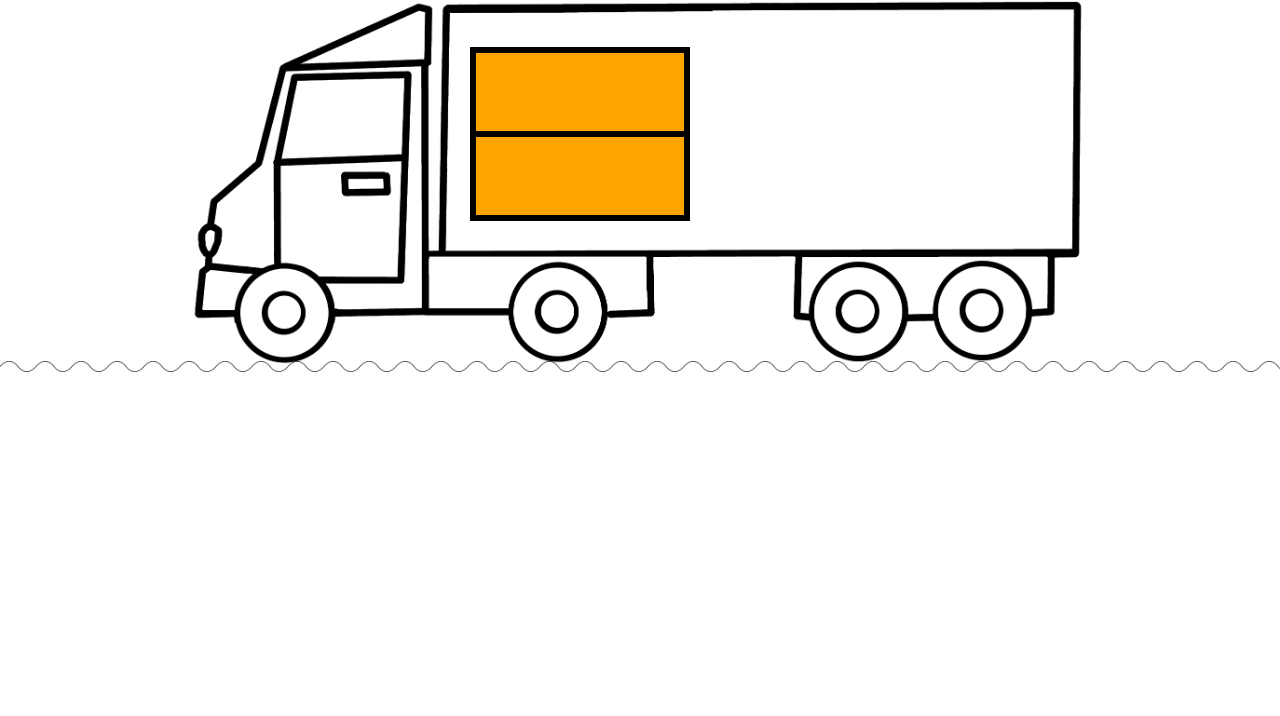
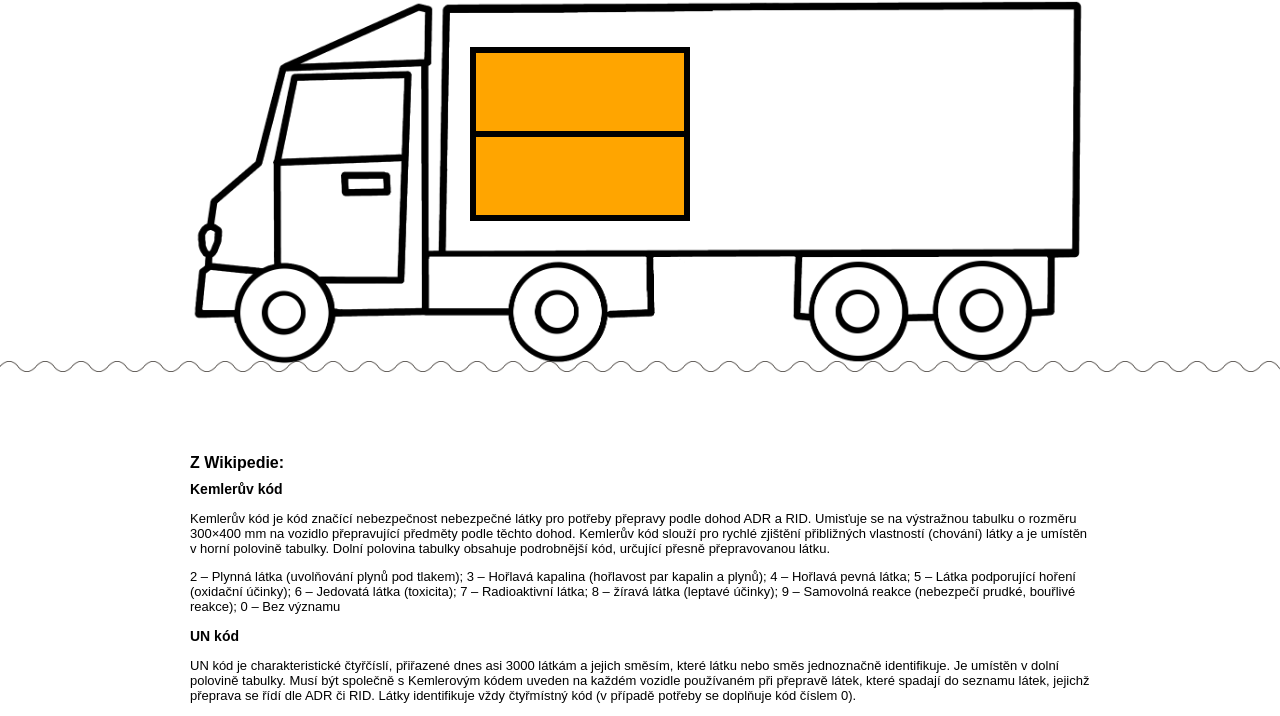
Before and after one commit to OndrejKucera77/CoVezes, a PHP site: page / in a window 1280 px wide. Shown: the part 146-862 px from the top of the page. Before the commit the page ends 518 px from the top, so only its background shows below. Run offline with PHP 8.4, Linux system fonts and the light colour scheme.

Commit message:
Přidání popisu
Přidal jsem pod kamion popis, co ty kódy vlastně znamenají,
a taky jsem zařídil, že se nemůže stát přidání prázdného názvu,
či názvu k prázdně hodnotě. JavaScript to sice řeší, ale někdo
by stejně mohl upravit HTML, a tím to rozbít. Teď už to nejde.

```diff
--- a/kamion/index.php
+++ b/kamion/index.php
@@ -24,7 +24,7 @@
         }
         #kamion {
             height: 370px;
-            margin-bottom: 45px;
+            margin-bottom: 85px;
             position: relative;
 
             background-image: url("kamion.png");
@@ -88,6 +88,16 @@
         form input[type=text] {
             width: 240px;
         }
+        #popis strong {
+            display: block;
+            margin-bottom: 8px;
+        }
+        #popis b {
+            font-size: 14px;
+        }
+        #popis p {
+            font-size: 13px;
+        }
     </style>
   </head>
   <body>
@@ -117,7 +127,7 @@
                 <input type="submit" value="Přidat">
             </form>
             <?php
-            if (isset($_POST["novynazev"])&&isset($_POST["hodnota"])) {
+            if (isset($_POST["novynazev"])&&!empty($_POST["novynazev"])&&isset($_POST["hodnota"])&&!empty($_POST["hodnota"])) {
                 $nazvy=file_get_contents("pridane_nazvy.json");
                 $json=json_decode($nazvy, true);
 
@@ -130,6 +140,20 @@
                 fclose($soubor);
             }
             ?>
+        </div>
+        <div id="popis">
+            <strong>Z Wikipedie:</strong>
+            <b>Kemlerův kód</b>
+            <p>
+            Kemlerův kód je kód značící nebezpečnost nebezpečné látky pro potřeby přepravy podle dohod ADR a RID. Umisťuje se na výstražnou tabulku o rozměru 300×400 mm na vozidlo přepravující předměty podle těchto dohod. Kemlerův kód slouží pro rychlé zjištění přibližných vlastností (chování) látky a je umístěn v horní polovině tabulky. Dolní polovina tabulky obsahuje podrobnější kód, určující přesně přepravovanou látku.
+            </p>
+            <p>
+            2 – Plynná látka (uvolňování plynů pod tlakem); 3 – Hořlavá kapalina (hořlavost par kapalin a plynů); 4 – Hořlavá pevná látka; 5 – Látka podporující hoření (oxidační účinky); 6 – Jedovatá látka (toxicita); 7 – Radioaktivní látka; 8 – žíravá látka (leptavé účinky); 9 – Samovolná reakce (nebezpečí prudké, bouřlivé reakce); 0 – Bez významu
+            </p>
+            <b>UN kód</b>
+            <p>
+            UN kód je charakteristické čtyřčíslí, přiřazené dnes asi 3000 látkám a jejich směsím, které látku nebo směs jednoznačně identifikuje. Je umístěn v dolní polovině tabulky. Musí být společně s Kemlerovým kódem uveden na každém vozidle používaném při přepravě látek, které spadají do seznamu látek, jejichž přeprava se řídí dle ADR či RID. Látky identifikuje vždy čtyřmístný kód (v případě potřeby se doplňuje kód číslem 0).
+            </p>
         </div>
         <script>
             window.onload = function () {
```
